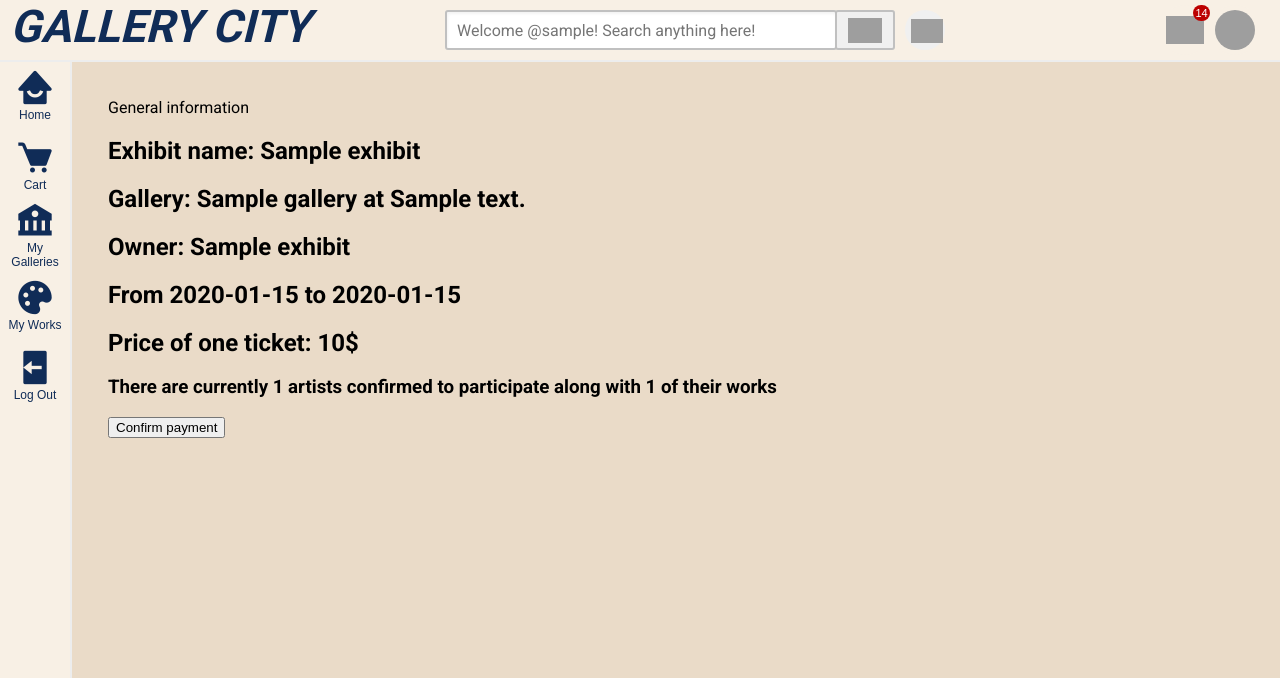
After one commit to Hoaihx123/Gallery-city, a Django app: page /buy_ticket/1 in a window 1280 px wide. The commit adds this page. Shown: the top 678 px of the page. Run offline with Django 5.2, Linux system fonts and the light colour scheme; a user stored in the database is signed in; tables that the repository leaves empty hold one stand-in row (values such as "Sample post"); grey boxes are pictures that could not be loaded.

Commit message:
create cart model and add buy function, view cart

```diff
--- a/artist/templates/artist/work_manage.html
+++ b/artist/templates/artist/work_manage.html
@@ -1,6 +1,7 @@
 {% extends 'artist/base.html' %}
 {% block content %}
     {% for work in works %}
+    <a href="#" style="text-decoration: none" >
         <h3>Name: {{work.name}}</h3>
         <h3>Execution: {{work.execution}}</h3>
         <h3>Date created: {{work.data}}</h3>
@@ -12,6 +13,7 @@
             <button type="submit">Delete</button>
         </form>
         <a href="work_manage/{{work.id}}">Update</a>
-        <hr>
+    </a>
+    <hr>
     {% endfor %}
 {% endblock %}
--- a/artist/views.py
+++ b/artist/views.py
@@ -114,7 +114,7 @@ def register(request, exhibit_id):
             works_id = request.POST.getlist('work')
             if len(works_id):
                 for work_id in works_id:
-                    if Work_Exhibit.objects.filter(exhibit_id=exhibit_id, work_id=work_id).exists()==False:
+                    if Work_Exhibit.objects.filter(exhibit_id=exhibit_id, work_id=work_id).exists() == False:
                         new_we = Work_Exhibit.objects.create(exhibit_id=exhibit_id, work_id=work_id)
                         new_we.save()
                 if Place.objects.filter(artist=artist, exhibit_id=exhibit_id).exists()==False:
--- a/core/admin.py
+++ b/core/admin.py
@@ -10,3 +10,4 @@ admin.site.register(models.Exhibit)
 admin.site.register(models.Notification)
 admin.site.register(models.Place)
 admin.site.register(models.Work_Exhibit)
+admin.site.register(models.Cart)
--- a/core/models.py
+++ b/core/models.py
@@ -1,7 +1,10 @@
 from django.db import models
 from django.contrib.auth.models import AbstractUser
-
-
+import qrcode
+from PIL import Image
+from io import BytesIO
+from django.core.files import File
+from datetime import datetime
 # Create your models here.
 
 
@@ -103,3 +106,19 @@ class Work_Exhibit(models.Model):
     exhibit = models.ForeignKey(Exhibit, on_delete=models.CASCADE)
     def __str__(self):
         return self.work.name+self.exhibit.name
+
+class Cart(models.Model):
+    exhibit = models.ForeignKey(Exhibit, on_delete=models.CASCADE)
+    user = models.ForeignKey(User, on_delete=models.CASCADE)
+    code = models.ImageField(blank=True, upload_to='QR-code')
+    time = models.TimeField(default=datetime.now)
+    def save(self, *args, **kwargs):
+        qr_img = qrcode.make(self.id)
+        qr_offset = Image.new('RGB', (300, 300), 'white')
+        qr_offset.paste(qr_img)
+        files_name = f'{self.exhibit.name}-{self.user}gr.png'
+        stream = BytesIO()
+        qr_offset.save(stream, 'PNG')
+        self.code.save(files_name, File(stream), save=False)
+        qr_offset.close()
+        super().save(*args, **kwargs)
--- /dev/null
+++ b/core/templates/core/buy_ticket.html
@@ -0,0 +1,30 @@
+{% extends "core/layout.html" %}
+{% load static %}
+
+{% block title %}
+Buy ticket
+{% endblock %}
+
+{% block username %}
+@{{user.username}}
+{% endblock %}
+
+{% block body %}
+<label>General information</label>
+<h2>Exhibit name: {{exhibit.name}}</h2>
+<h2>Gallery: {{exhibit.gallery.name}} at {{exhibit.gallery.address}} </h2>
+<h2>Owner: {{exhibit.name}}</h2>
+<h2>From {{exhibit.start_time}} to {{exhibit.end_time}}</h2>
+<h2>Price of one ticket: {{exhibit.price}}$</h2>
+<h3>
+{% if num_of_art.0 %}
+    There are currently {{num_of_art.0}} artists confirmed to participate along with {{num_of_work.0}} of their works
+{% else %}
+    Up to now, no artists have confirmed their participation, we are still updating
+{% endif %}
+</h3>
+<form action="" method="POST">
+    {% csrf_token %}
+    <button type="submit">Confirm payment</button>
+</form>
+{% endblock %}
--- a/core/templates/core/home.html
+++ b/core/templates/core/home.html
@@ -56,14 +56,14 @@ Home
     {% endfor %}
 </div>
 
-{% comment %} {% for exhibit in exhibits %}
+{% for exhibit in exhibits %}
 <div>
     <a href="exhibit/{{exhibit.id}}" style="text-decoration: none">
         <h1>{{exhibit.name}}</h1>
         <img src="/media/{{exhibit.img}}" width="300" height="200">
         <h2>from {{exhibit.start_time}} at {{exhibit.gallery.name}} - address: {{exhibit.gallery.address}}</h2>
-        <b>Price: {{exhibit.price}}$ </b> <a href="buy_ticket?exhibit_id={{exhibit.id}}">Buy now</a>
+        <b>Price: {{exhibit.price}}$ </b> <a href="buy_ticket/{{exhibit.id}}">Buy now</a>
     </a>
 </div>
-{% endfor %} {% endcomment %}
+{% endfor %}
 {% endblock %}
--- a/core/templates/core/layout.html
+++ b/core/templates/core/layout.html
@@ -84,7 +84,7 @@
             </button>
         </a>
 
-        <a href="">
+        <a href="cart">
             <button class="cart-btn">
                 <i class='bx bxs-cart'></i>
                 Cart
--- a/core/urls.py
+++ b/core/urls.py
@@ -9,7 +9,8 @@ urlpatterns = [
     path('logout', views.logout, name='logout'),
     path('exhibit/<str:exhibit_id>', views.exhibit_view, name='exhibit_view'),
     path('gallery/<str:owner_id>', views.gallery_view, name='gallery_view'),
-    path('buy_ticket', views.buy_ticket, name='buy_ticket'),
-    path('test_layout', views.test_layout, name='test_layout')
+    path('buy_ticket/<str:exhibit_id>', views.buy_ticket, name='buy_ticket'),
+    path('test_layout', views.test_layout, name='test_layout'),
+    path('cart', views.cart, name='cart'),
 
 ]
--- a/core/views.py
+++ b/core/views.py
@@ -2,7 +2,9 @@ from django.shortcuts import render, redirect, HttpResponse
 from django.contrib.auth.decorators import login_required
 from django.contrib import messages
 from django.contrib.auth.models import auth
-from .models import User, Owner, Artist, Gallery, Exhibit, Place, Work_Exhibit, Work
+from .models import User, Owner, Artist, Gallery, Exhibit, Place, Work_Exhibit, Work, Cart
+from django.db import connection
+
 # Create your views here.
 
 
@@ -112,9 +114,31 @@ def gallery_view(request, owner_id):
 
 
 @login_required(login_url='core:signin')
-def buy_ticket(request):
-    exhibit_id = request.GET.get('exhibit_id')
+def buy_ticket(request, exhibit_id):
     exhibit = Exhibit.objects.get(id=exhibit_id)
-    exhibit.quantity_sold += 1
-    exhibit.save()
-    return HttpResponse('Buy successfully <a></a>')
+    if request.method == 'POST':
+        new_cart = Cart.objects.create(exhibit=exhibit, user=request.user)
+        new_cart.save()
+        exhibit.quantity_sold += 1
+        exhibit.save()
+        messages.info(request, "successful payment")
+        return redirect('/cart')
+    else:
+        cur = connection.cursor()
+        cur.execute(f'Select count(*) from core_place where exhibit_id={exhibit_id}')
+        num_of_art = cur.fetchone()
+        cur.execute(f'Select count(*) from core_work_exhibit where exhibit_id={exhibit_id}')
+        num_of_work = cur.fetchone()
+        context = {'exhibit': exhibit, 'user': request.user, 'num_of_work': num_of_work, 'num_of_art': num_of_art}
+        return render(request, 'core/buy_ticket.html', context)
+
+@login_required(login_url='core:signin')
+def cart(request):
+    cur = connection.cursor()
+    cur.execute(f"select code, e.name, start_time, end_time, type, price, time from "
+                f"core_cart c join core_exhibit e on c.exhibit_id=e.id and user_id={request.user.id}"
+                " and e.end_time>to_char(now(), 'YYYY-MM-DD')")
+    data = cur.fetchall()
+    data = reversed(data)
+    context = {'user': request.user, 'data': data}
+    return render(request, 'core/cart.html', context)
--- a/owner/templates/owner/manage.html
+++ b/owner/templates/owner/manage.html
@@ -1,6 +1,7 @@
 {% extends 'owner/base.html' %}
 {% block content %}
     {% for exhibit in exhibits%}
+    <a href="/exhibit/{{exhibit.id}}" style="text-decoration: none" >
         <h3>Name: {{exhibit.name}}</h3>
         <h3>Time takes place: from {{exhibit.start_time}} to {{exhibit.end_time}}</h3>
         <h3>Price: {{exhibit.price}}$     Sold: {{exhibit.quantity_sold}}/{{exhibit.num_of_tickets}} </h3>
@@ -10,6 +11,7 @@
             <button type="submit">Delete</button>
         </form>
         <a href="add_artists/{{exhibit.id}}">Add artists</a>
-        <hr>
+    </a>
+    <hr>
     {% endfor %}
 {% endblock %}
--- a/requirements.txt
+++ b/requirements.txt
@@ -2,3 +2,4 @@ psycopg_binary
 psycopg2
 psycopg
 Pillow
+qrcode
```
Also changed, not shown: core/templates/core/cart.html (added, +37 -0 lines), core/migrations/0019_cart.py (added), core/migrations/0020_cart_code.py (added), core/migrations/0021_cart_time.py (added), core/migrations/0022_alter_cart_time.py (added), core/migrations/0023_alter_cart_time.py (added), core/migrations/0024_alter_cart_time.py (added).
